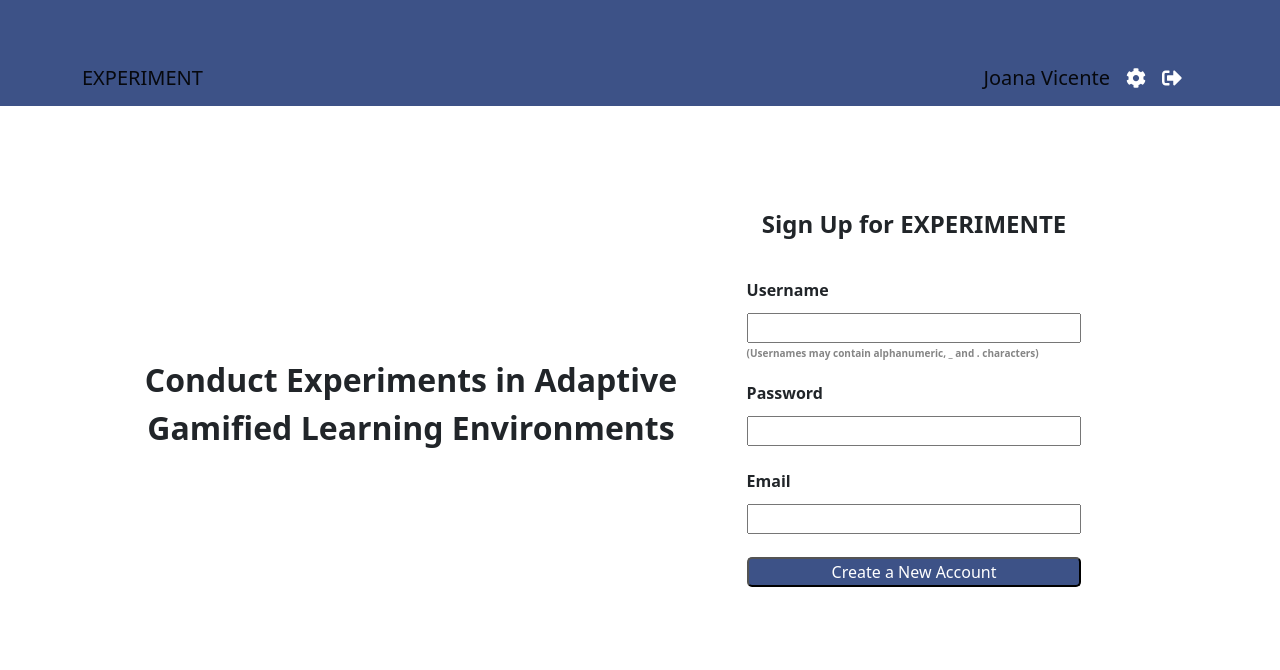
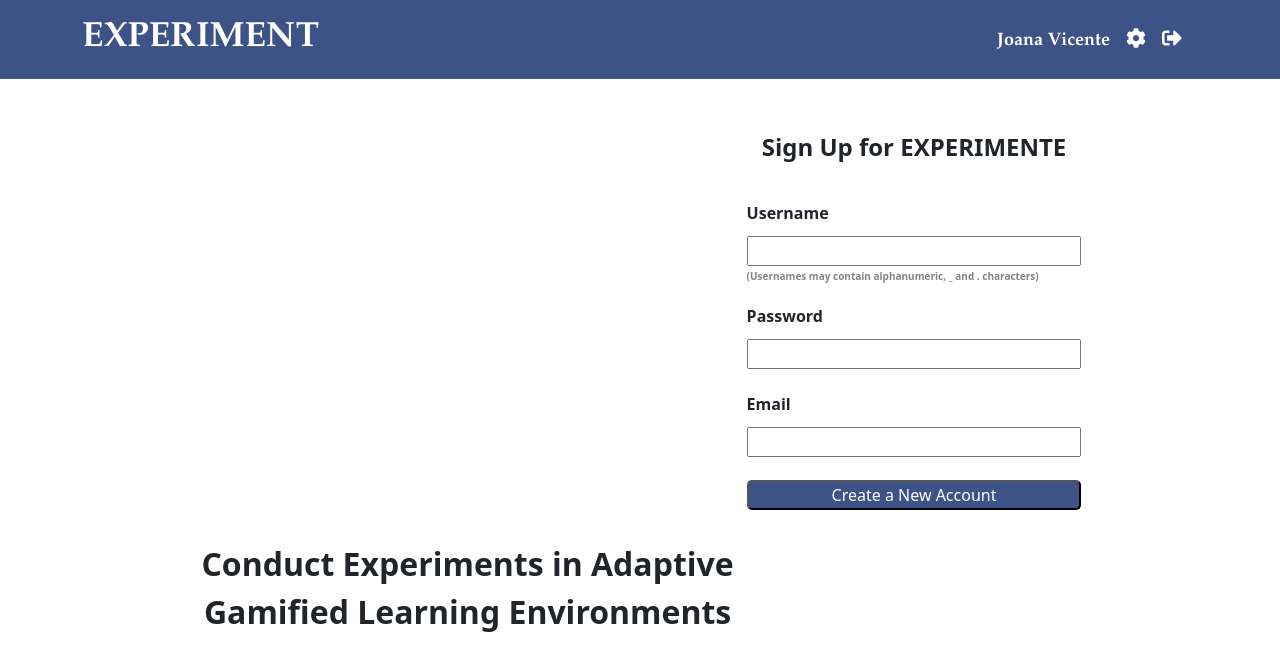
Before and after one commit to kamillatenorio/HCI-Project, a React (Create React App) app: page / in a window 1280 px wide. Shown: the top 670 px of the page. Built offline with nearby package versions, Linux system fonts and the light colour scheme.

Commit message:
Adding .css for the NavBar

```diff
--- a/src/App.css
+++ b/src/App.css
@@ -6,6 +6,21 @@
 body {
   margin: 0;
   padding: 0;
+}
+
+.name {
+  color: #FFFFFF;
+  font-family: Palatino;
+  font-size: 35px;
+  font-weight: bold;
+}
+
+.nameUser {
+  text-decoration: none;
+  color:white;
+  font-family: Palatino;
+  font-size: 18px;
+  font-weight: bold;
 }
 
 .NavBar{
@@ -26,9 +41,8 @@ body {
   color: white;
 }
 
-.container {
-  margin-top: 50px;
-  margin-left: 40px;
+.NavHeight {
+  max-height: 80px;
 }
 
 .NavBar .leftSide .links{
@@ -59,22 +73,38 @@ body {
   font-size: 35px;
 }
 
+.BRflag{
+  max-height: 30px;
+  width:35px;
+  height: 30px;
+}
+
+.USAflag{
+  max-height: 30px;
+  width:35px;
+  height: 22px;
+}
+
 .NavBar .rightSide .BRflag{
-  max-height: 50px;
-  width:50px;
-  height: 100px;
+  max-height: 20px;
+  width:20px;
+  height: 10px;
   /* display: flex; */
 }
 
 .NavBar .rightSide .USAflag{
   max-height: 50px;
-  width: 50px;
-  height: 30px;
+  width:50px;
+  height: 40px;
   /* display: flex; */
 }
 
-.NavBar .rightSide .linkSign{
+.linkSign{
+  text-decoration: none;
+  color:white;
   max-height: 80px;
+  font-size: 15px;
+  font-family: Palatino;
 }
 
 .NavBar .rightSide .linkSign a{
@@ -222,7 +252,6 @@ body {
   margin-top: 200px;
   margin-left: 50px;
   font-weight: bold;
-  float: left;
 }
 
 .experiments_table{
@@ -257,6 +286,11 @@ body {
     max-height: 20px;
     /* display: flex; */
   }
+
+  .name {
+    font-size: 25px;
+  }
+
 }
 
 @media only screen and (max-width:750px) {
@@ -290,14 +324,14 @@ body {
       font-family: 'Times New Roman', Times, serif
   }
 
-  .creatingExperiment{
-
-  }
-
   .data{
     background-color: tomato !important;
   }
   .new_experiment_label{
     color: tomato;
   }
+
+  .name {
+    font-size: 20px;
+  }
 }
```
